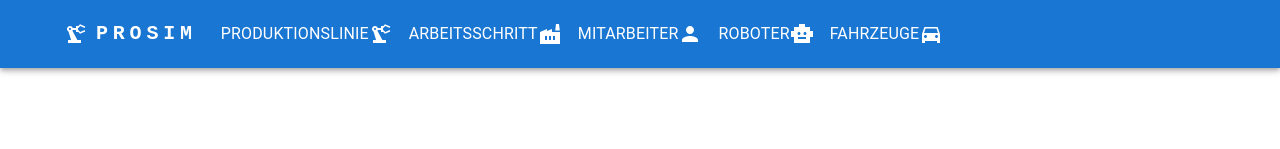
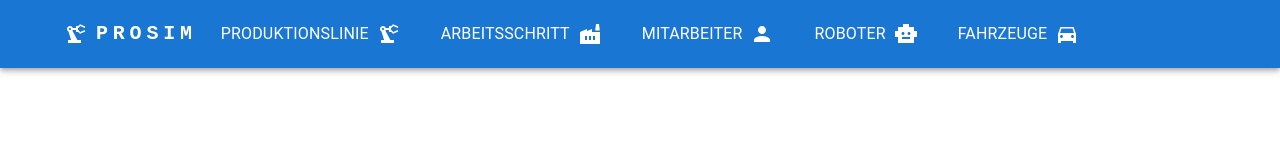
Before and after one commit to Forsa1997/sim_frontend, a React (Create React App) app: page / in a window 1280 px wide. Shown: the top 149 px of the page. Built offline with nearby package versions, Linux system fonts and the light colour scheme; no server answers.

Commit message:
changed some margins

```diff
--- a/src/components/Nav.js
+++ b/src/components/Nav.js
@@ -70,7 +70,7 @@ function ResponsiveAppBar() {
                         >
                             <Grid container direction="row" alignItems="center">
                                 <Typography>Produktionslinie</Typography>
-                                <PrecisionManufacturingSharpIcon />
+                                <PrecisionManufacturingSharpIcon sx={{ml: 1, mr: 3}} />
                             </Grid>
                         </Button>
                         <Button
@@ -80,7 +80,7 @@ function ResponsiveAppBar() {
                         >
                             <Grid container direction="row" alignItems="center">
                                 <Typography>Arbeitsschritt</Typography>
-                                <FactorySharpIcon />
+                                <FactorySharpIcon sx={{ml: 1, mr: 3}}/>
                             </Grid>
                         </Button>
                         <Button
@@ -90,7 +90,7 @@ function ResponsiveAppBar() {
                         >
                             <Grid container direction="row" alignItems="center">
                                 <Typography>Mitarbeiter</Typography>
-                                <PersonIcon />
+                                <PersonIcon sx={{ml: 1, mr: 3}}/>
                             </Grid>
                         </Button>
                         <Button
@@ -100,7 +100,7 @@ function ResponsiveAppBar() {
                         >
                             <Grid container direction="row" alignItems="center">
                                 <Typography>Roboter</Typography>
-                                <SmartToySharpIcon />
+                                <SmartToySharpIcon sx={{ml: 1, mr: 3}}/>
                             </Grid>
                         </Button>
                         <Button
@@ -110,7 +110,7 @@ function ResponsiveAppBar() {
                         >
                             <Grid container direction="row" alignItems="center">
                                 <Typography>Fahrzeuge</Typography>
-                                <DirectionsCarSharpIcon />
+                                <DirectionsCarSharpIcon sx={{ml: 1}}/>
                             </Grid>
                         </Button>
                     </Box>
```
